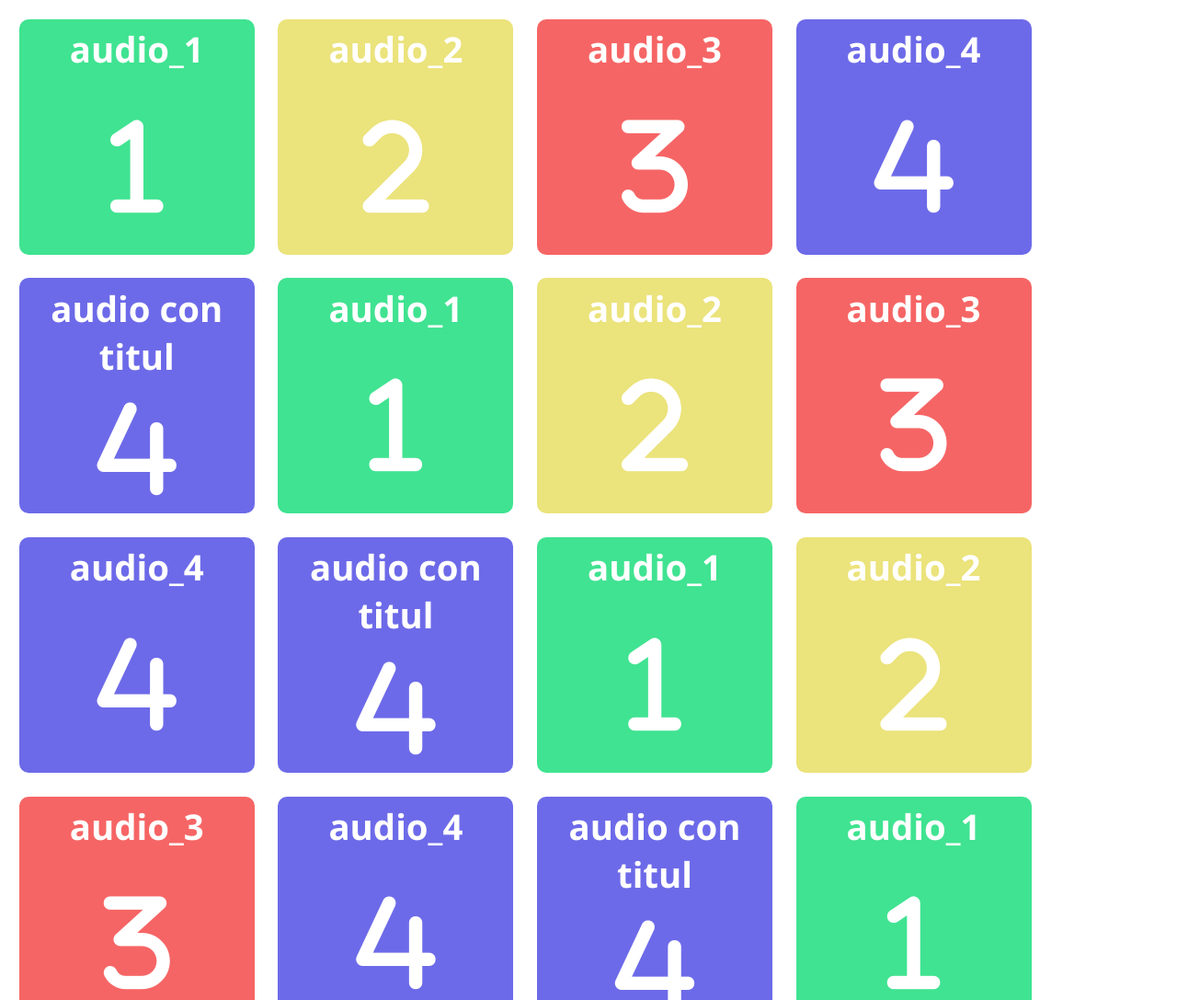
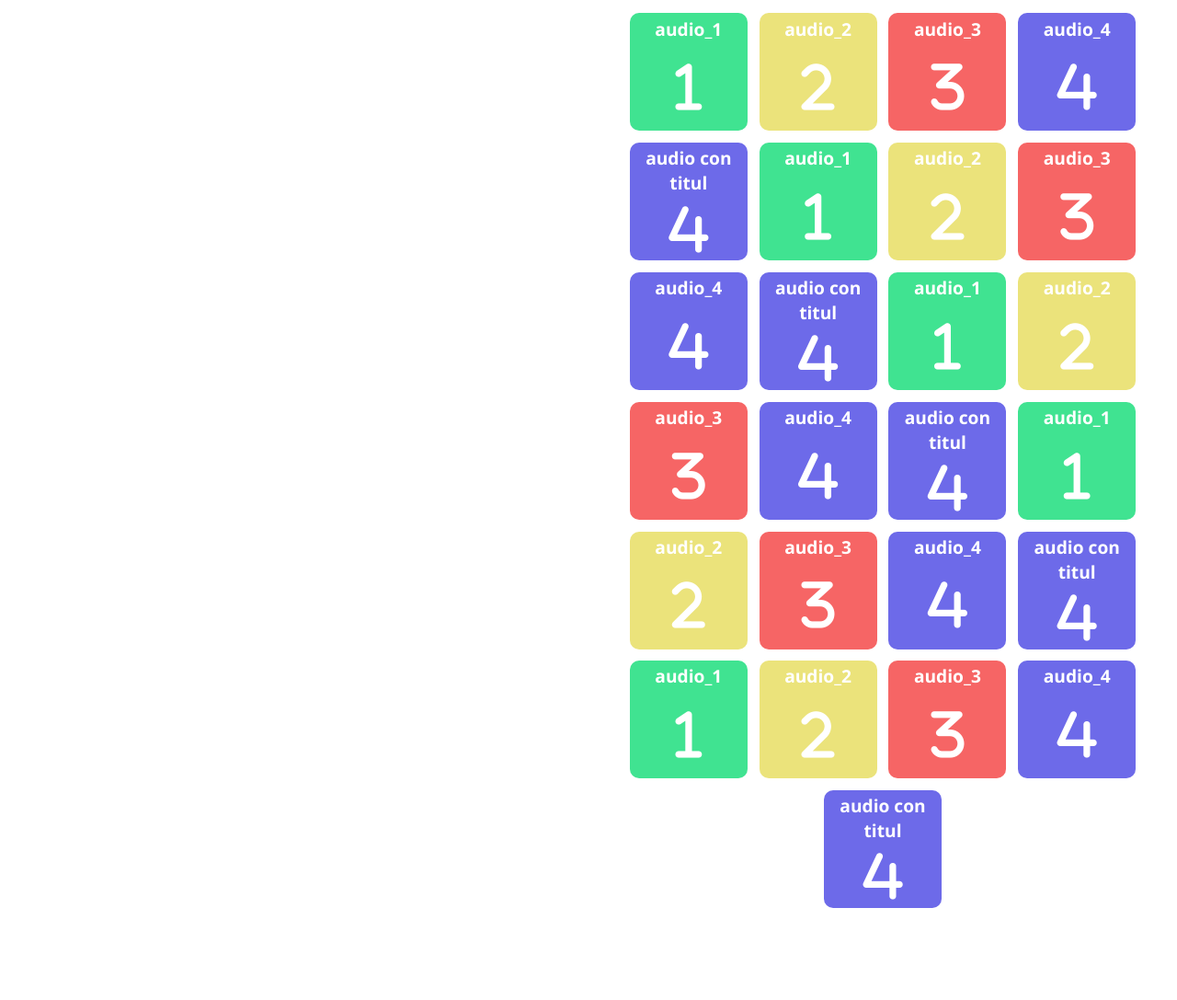
Before and after one commit to maxir143/responsive_grid, a plain HTML site: page index.html in a window 1280 px wide. Shown: the top 1087 px of the page at 92% size. After the commit the page ends 800 px from the top, so only its background shows below. Drawn offline with Linux system fonts and the light colour scheme.

Commit message:
css view fix

```diff
--- a/index.css
+++ b/index.css
@@ -1,16 +1,23 @@
+/* main container */
 .grid {
+  position: fixed;
+  right: 0px;
+
   display: flex;
   flex-wrap: wrap;
+  justify-content: center;
+  width: 50vw;
 }
 
+/* grid styles */
 .grid-item {
   display: flex;
   flex-direction: column;
 
-  width: 20vmax;
-  height: 20vmax;
+  width: 10vmax;
+  height: 10vmax;
 
-  margin: 1vmax;
+  margin: .5vmax;
   color: white;
   background-color: rgba(60, 57, 226, 0.75);
   border-radius: 10px;
@@ -20,8 +27,8 @@
   text-align: center;
   font-family: 'Segoe UI', Tahoma, Geneva, Verdana, sans-serif;
   margin: 0;
-  font-size: 3vmax;
-  padding: .5vmax;
+  font-size: 1.5vmax;
+  padding: .25vmax;
 }
 
 .grid-icon-container {
@@ -32,7 +39,7 @@
 }
 
 .grid-icon {
-  font-size: 9vmax ;
+  font-size: 4.5vmax ;
   margin: auto;
 }
 
--- a/index.js
+++ b/index.js
@@ -44,4 +44,5 @@ window.addEventListener('load', () => {
   setGrid(grid)
   setGrid(grid)
   setGrid(grid)
+  setGrid(grid)
 })
```
